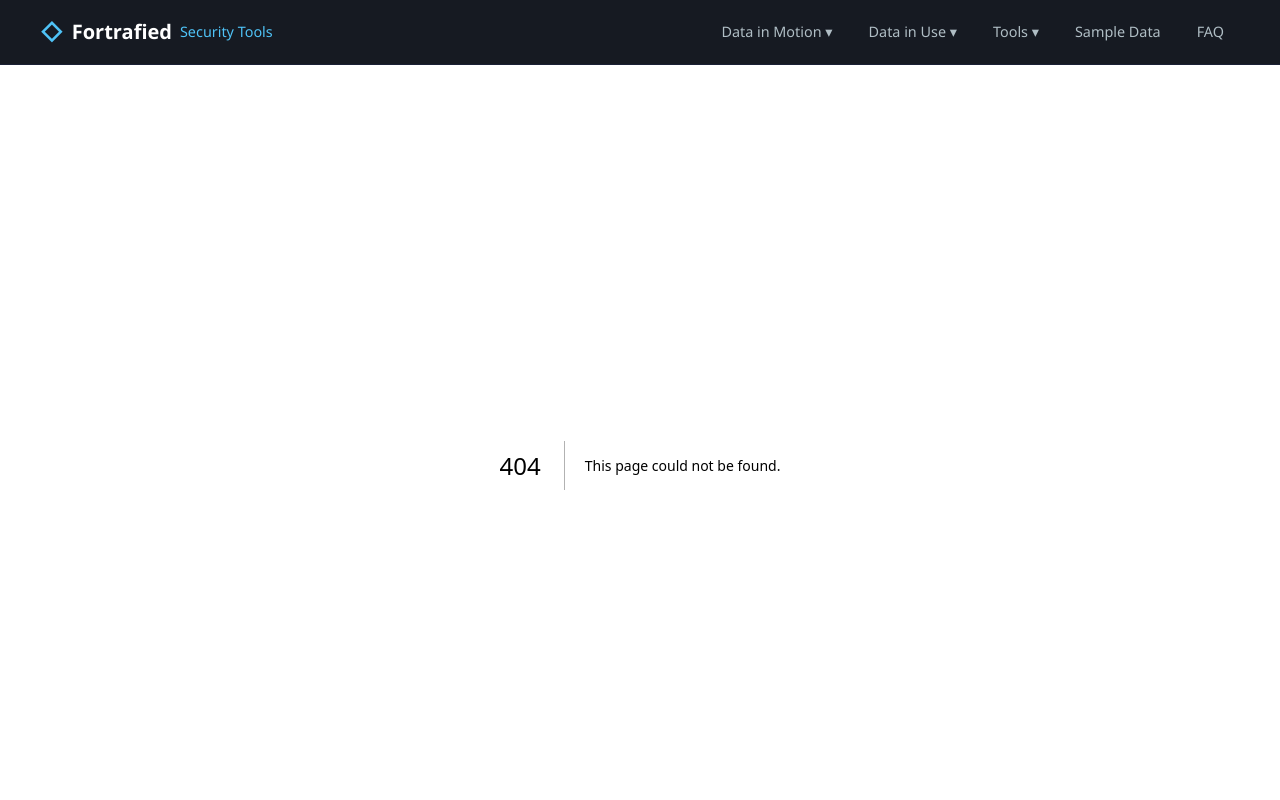
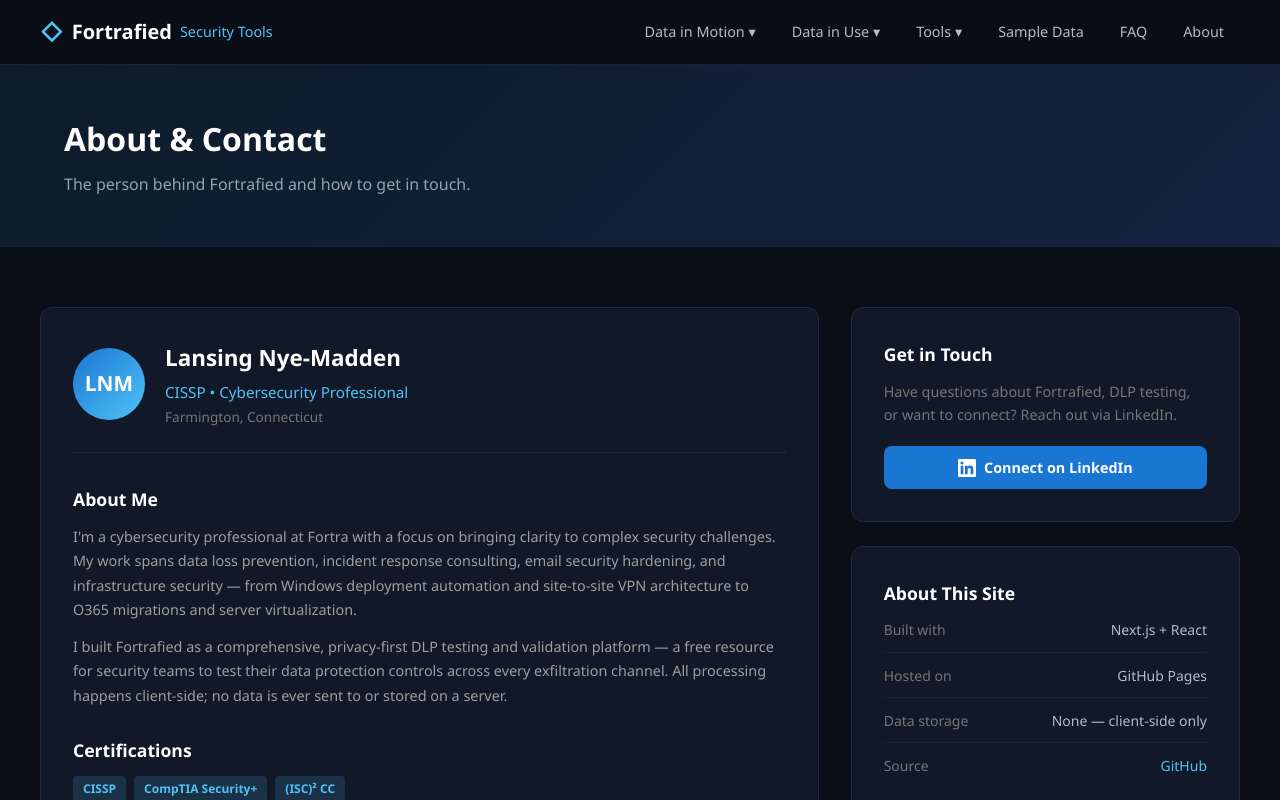
Before and after one commit to fortrafied/fortrafied.github.io, a Next.js app: page /about in a window 1280 px wide. Before the commit this address had no page. Shown: the top 800 px of the page. Built offline with nearby package versions, Linux system fonts and the light colour scheme.

Commit message:
Add: About Page

```diff
--- /dev/null
+++ b/app/about/AboutClient.tsx
@@ -0,0 +1,114 @@
+'use client';
+
+export default function AboutClient() {
+  return (
+    <div className="about-layout">
+      <div className="about-card">
+        <div className="about-profile">
+          <div className="about-avatar">LNM</div>
+          <div>
+            <h2 className="about-name">Lansing Nye-Madden</h2>
+            <p className="about-title">CISSP &bull; Cybersecurity Professional</p>
+            <p className="about-location">Farmington, Connecticut</p>
+          </div>
+        </div>
+
+        <div className="about-section">
+          <h3>About Me</h3>
+          <p>
+            I&apos;m a cybersecurity professional at Fortra with a focus on bringing
+            clarity to complex security challenges. My work spans data loss
+            prevention, incident response consulting, email security hardening,
+            and infrastructure security &mdash; from Windows deployment automation
+            and site-to-site VPN architecture to O365 migrations and server
+            virtualization.
+          </p>
+          <p>
+            I built Fortrafied as a comprehensive, privacy-first DLP testing and
+            validation platform &mdash; a free resource for security teams to test
+            their data protection controls across every exfiltration channel. All
+            processing happens client-side; no data is ever sent to or stored on a
+            server.
+          </p>
+        </div>
+
+        <div className="about-section">
+          <h3>Certifications</h3>
+          <div className="about-certs">
+            <span className="tag tag-blue">CISSP</span>
+            <span className="tag tag-blue">CompTIA Security+</span>
+            <span className="tag tag-blue">(ISC)&#178; CC</span>
+          </div>
+        </div>
+
+        <div className="about-section">
+          <h3>Publications</h3>
+          <ul className="about-publications">
+            <li>The Role of Uniforms in Digital Security (2025)</li>
+            <li>Email Authentication Changes &mdash; April 1st, 2024</li>
+          </ul>
+        </div>
+
+        <div className="about-section">
+          <h3>Community</h3>
+          <p>
+            Outside of cybersecurity, I serve as a Lieutenant and EMT Instructor
+            at Tunxis Hose Fire Department, where I&apos;ve volunteered since 2015.
+            I&apos;m also active in the ISC2 Southern CT Chapter and ISACA Greater
+            Hartford Chapter.
+          </p>
+        </div>
+      </div>
+
+      <div className="about-sidebar">
+        <div className="about-card">
+          <h3>Get in Touch</h3>
+          <p className="text-muted" style={{ marginBottom: '20px', fontSize: '0.9rem' }}>
+            Have questions about Fortrafied, DLP testing, or want to connect?
+            Reach out via LinkedIn.
+          </p>
+          <a
+            href="https://www.linkedin.com/in/lnyemadden/"
+            target="_blank"
+            rel="noopener noreferrer"
+            className="btn btn-primary"
+            style={{ display: 'flex', alignItems: 'center', justifyContent: 'center', gap: '8px' }}
+          >
+            <svg width="18" height="18" viewBox="0 0 24 24" fill="currentColor">
+              <path d="M20.447 20.452h-3.554v-5.569c0-1.328-.027-3.037-1.852-3.037-1.853 0-2.136 1.445-2.136 2.939v5.667H9.351V9h3.414v1.561h.046c.477-.9 1.637-1.85 3.37-1.85 3.601 0 4.267 2.37 4.267 5.455v6.286zM5.337 7.433a2.062 2.062 0 01-2.063-2.065 2.064 2.064 0 112.063 2.065zm1.782 13.019H3.555V9h3.564v11.452zM22.225 0H1.771C.792 0 0 .774 0 1.729v20.542C0 23.227.792 24 1.771 24h20.451C23.2 24 24 23.227 24 22.271V1.729C24 .774 23.2 0 22.222 0h.003z"/>
+            </svg>
+            Connect on LinkedIn
+          </a>
+        </div>
+
+        <div className="about-card">
+          <h3>About This Site</h3>
+          <ul className="about-meta">
+            <li>
+              <span className="about-meta-label">Built with</span>
+              <span>Next.js + React</span>
+            </li>
+            <li>
+              <span className="about-meta-label">Hosted on</span>
+              <span>GitHub Pages</span>
+            </li>
+            <li>
+              <span className="about-meta-label">Data storage</span>
+              <span>None &mdash; client-side only</span>
+            </li>
+            <li>
+              <span className="about-meta-label">Source</span>
+              <a
+                href="https://github.com/fortrafied/fortrafied.github.io"
+                target="_blank"
+                rel="noopener noreferrer"
+              >
+                GitHub
+              </a>
+            </li>
+          </ul>
+        </div>
+      </div>
+    </div>
+  );
+}
--- /dev/null
+++ b/app/about/page.tsx
@@ -0,0 +1,22 @@
+import type { Metadata } from 'next';
+import PageHeader from '../components/PageHeader';
+import AboutClient from './AboutClient';
+
+export const metadata: Metadata = {
+  title: 'About & Contact',
+  description: 'Learn about the creator of Fortrafied and get in touch.',
+};
+
+export default function AboutPage() {
+  return (
+    <>
+      <PageHeader
+        title="About & Contact"
+        description="The person behind Fortrafied and how to get in touch."
+      />
+      <main className="container section">
+        <AboutClient />
+      </main>
+    </>
+  );
+}
--- a/app/components/Footer.tsx
+++ b/app/components/Footer.tsx
@@ -30,6 +30,7 @@
               <li><Link href="/data-classifier">Classification Tester</Link></li>
               <li><Link href="/hash-generator">File Hash Generator</Link></li>
               <li><Link href="/faq">FAQ</Link></li>
+              <li><Link href="/about">About & Contact</Link></li>
             </ul>
           </div>
         </div>
--- a/app/components/Navbar.tsx
+++ b/app/components/Navbar.tsx
@@ -118,6 +118,11 @@
               FAQ
             </Link>
           </li>
+          <li>
+            <Link href="/about" onClick={() => setMobileOpen(false)}>
+              About
+            </Link>
+          </li>
         </ul>
       </div>
     </nav>
--- a/app/globals.css
+++ b/app/globals.css
@@ -448,7 +448,67 @@
     .card-grid { grid-template-columns: 1fr; }
     .steps-grid { grid-template-columns: 1fr; }
     .data-types-grid { grid-template-columns: 1fr; }
+    .about-layout { grid-template-columns: 1fr; }
 }
+
+/* ===== About Page ===== */
+.about-layout {
+    display: grid;
+    grid-template-columns: 2fr 1fr;
+    gap: 32px;
+    align-items: start;
+}
+.about-card {
+    background: #111827;
+    border: 1px solid #1e2a45;
+    border-radius: 12px;
+    padding: 32px;
+    margin-bottom: 24px;
+}
+.about-profile {
+    display: flex;
+    align-items: center;
+    gap: 20px;
+    margin-bottom: 32px;
+    padding-bottom: 24px;
+    border-bottom: 1px solid #1e2a45;
+}
+.about-avatar {
+    width: 72px;
+    height: 72px;
+    background: linear-gradient(135deg, #1976d2, #4fc3f7);
+    border-radius: 50%;
+    display: flex;
+    align-items: center;
+    justify-content: center;
+    font-weight: 700;
+    font-size: 1.3rem;
+    color: #fff;
+    flex-shrink: 0;
+}
+.about-name { color: #fff; font-size: 1.4rem; margin-bottom: 4px; }
+.about-title { color: #4fc3f7; font-size: 0.95rem; margin-bottom: 2px; }
+.about-location { color: #757575; font-size: 0.85rem; }
+.about-section { margin-bottom: 28px; }
+.about-section:last-child { margin-bottom: 0; }
+.about-section h3 { color: #fff; font-size: 1.1rem; margin-bottom: 12px; }
+.about-section p { color: #9e9e9e; font-size: 0.9rem; line-height: 1.7; margin-bottom: 12px; }
+.about-section p:last-child { margin-bottom: 0; }
+.about-certs { display: flex; flex-wrap: wrap; gap: 8px; }
+.about-publications { list-style: disc; padding-left: 20px; }
+.about-publications li { color: #b0bec5; font-size: 0.9rem; margin-bottom: 6px; }
+.about-sidebar h3 { color: #fff; font-size: 1.1rem; margin-bottom: 12px; }
+.about-meta { display: flex; flex-direction: column; gap: 12px; }
+.about-meta li {
+    display: flex;
+    justify-content: space-between;
+    font-size: 0.875rem;
+    padding-bottom: 10px;
+    border-bottom: 1px solid #1a2035;
+    color: #b0bec5;
+}
+.about-meta li:last-child { border-bottom: none; padding-bottom: 0; }
+.about-meta-label { color: #757575; }
 
 /* ===== Utility ===== */
 .mt-2 { margin-top: 16px; }
```
